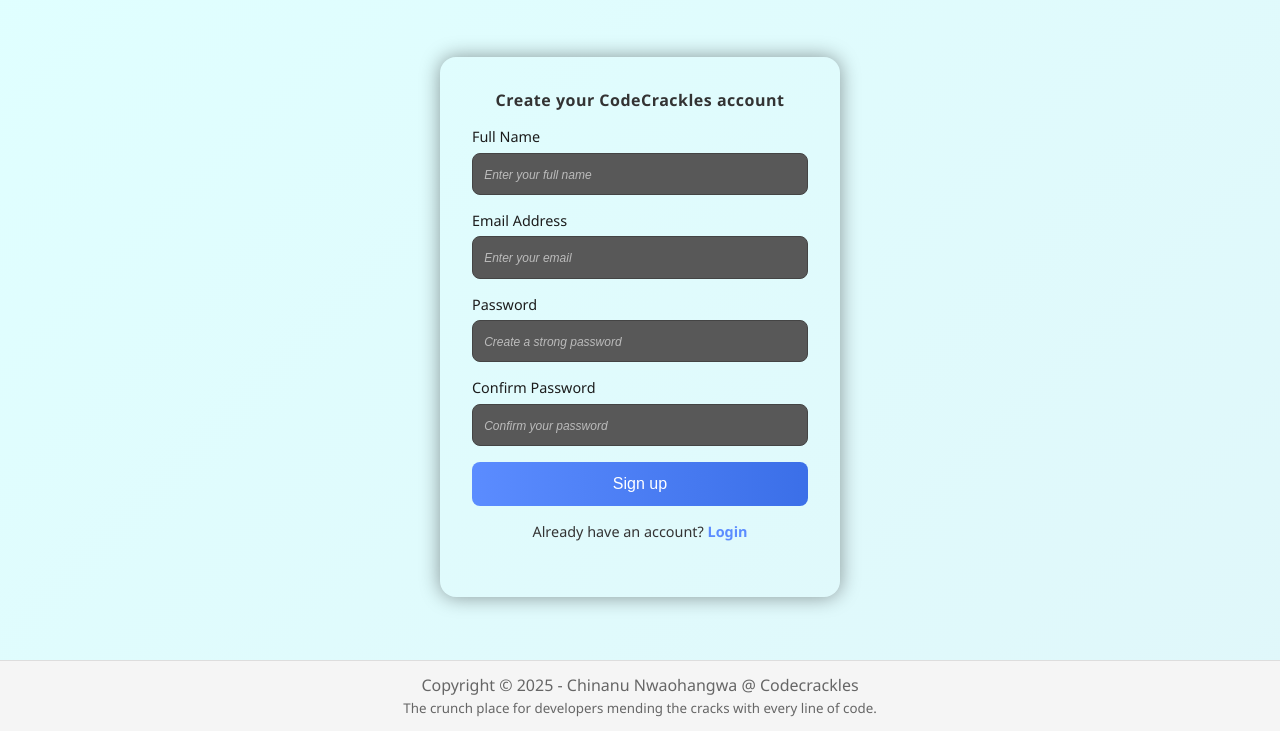
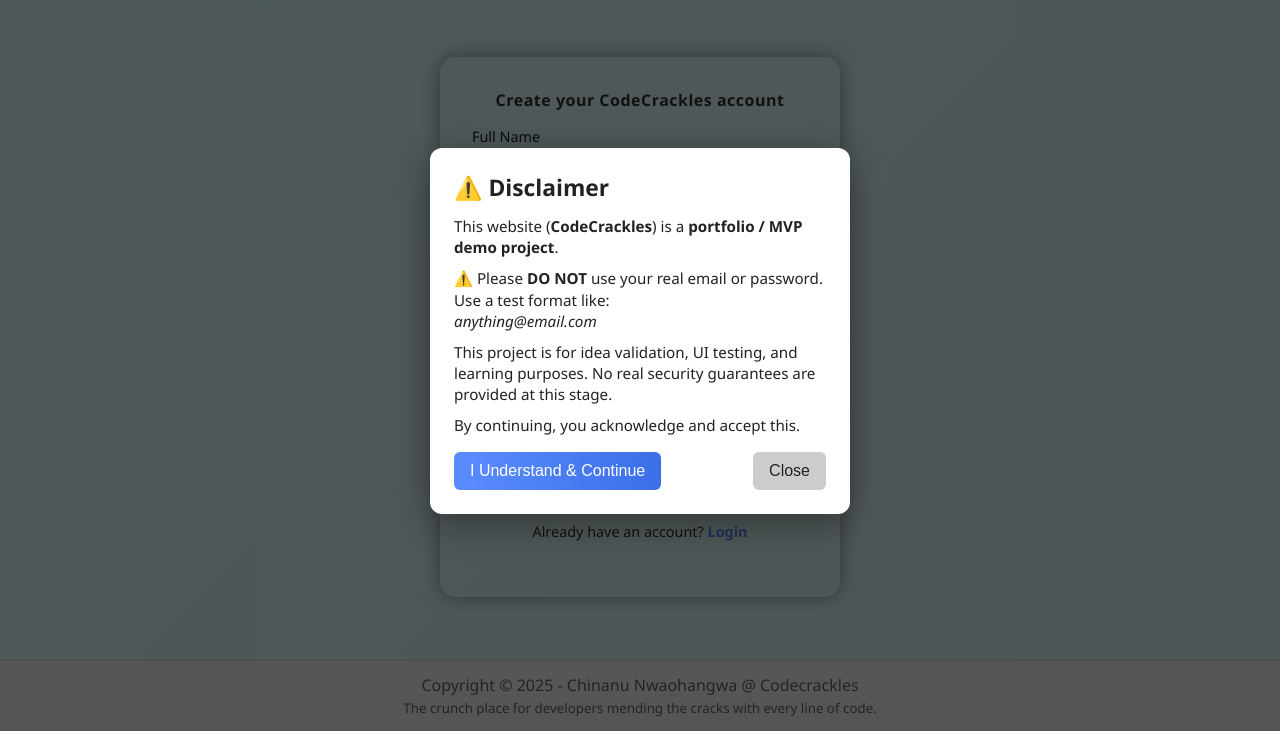
Before and after one commit to chinanugod/secure-login-UI, a plain HTML site: page register.html in a window 1280 px wide. Shown: the part 69-800 px from the top of the page. Drawn offline with Linux system fonts and the light colour scheme.

Commit message:
Add disclaimer modal for MVP demo and security notice

```diff
--- a/register.html
+++ b/register.html
@@ -90,6 +90,36 @@
           </div>
         </form>
       </div>
+
+      <!-- Disclaimer Modal -->
+      <div id="disclaimer-overlay" class="disclaimer-overlay hidden">
+        <div class="disclaimer-box">
+          <h2>⚠️ Disclaimer</h2>
+          <p>
+            This website (<strong>CodeCrackles</strong>) is a
+            <strong>portfolio / MVP demo project</strong>.
+          </p>
+
+          <p>
+            ⚠️ Please <strong>DO NOT</strong> use your real email or password.
+            Use a test format like:
+            <br />
+            <em>anything@email.com</em>
+          </p>
+
+          <p>
+            This project is for idea validation, UI testing, and learning
+            purposes. No real security guarantees are provided at this stage.
+          </p>
+
+          <p>By continuing, you acknowledge and accept this.</p>
+
+          <div class="disclaimer-actions">
+            <button id="acceptDisclaimer">I Understand & Continue</button>
+            <button id="closeDisclaimer" class="secondary">Close</button>
+          </div>
+        </div>
+      </div>
     </main>
 
     <footer>
--- a/scripts.js
+++ b/scripts.js
@@ -10,3 +10,29 @@
     }, 1000); // wait for fade transition
   }, 2500); // show splash for 2.5s
 });
+
+document.addEventListener("DOMContentLoaded", () => {
+  const overlay = document.getElementById("disclaimer-overlay");
+  const acceptBtn = document.getElementById("acceptDisclaimer");
+  const closeBtn = document.getElementById("closeDisclaimer");
+
+  if (!overlay) return;
+
+  const accepted = localStorage.getItem("cc_disclaimer_accepted");
+
+  // Show disclaimer after 2 seconds if not accepted
+  if (!accepted) {
+    setTimeout(() => {
+      overlay.classList.remove("hidden");
+    }, 2000);
+  }
+
+  acceptBtn.addEventListener("click", () => {
+    localStorage.setItem("cc_disclaimer_accepted", "yes");
+    overlay.classList.add("hidden");
+  });
+
+  closeBtn.addEventListener("click", () => {
+    overlay.classList.add("hidden");
+  });
+});
--- a/styles.css
+++ b/styles.css
@@ -469,6 +469,64 @@
   background: #f0f0f0;
 }
 
+/* =========================
+   DISCLAIMER MODAL
+========================= */
+
+.disclaimer-overlay {
+  position: fixed;
+  top: 0;
+  left: 0;
+  width: 100%;
+  height: 100%;
+  background: rgba(0, 0, 0, 0.65);
+  display: flex;
+  justify-content: center;
+  align-items: center;
+  z-index: 10000;
+}
+
+.disclaimer-box {
+  background: #ffffff;
+  color: #222;
+  padding: 1.5rem;
+  max-width: 420px;
+  width: 90%;
+  border-radius: 12px;
+  box-shadow: 0 10px 40px rgba(0, 0, 0, 0.4);
+  font-size: 0.95rem;
+}
+
+.disclaimer-box h2 {
+  margin-bottom: 0.8rem;
+}
+
+.disclaimer-box p {
+  margin-bottom: 0.6rem;
+  line-height: 1.4;
+}
+
+.disclaimer-actions {
+  display: flex;
+  justify-content: space-between;
+  margin-top: 1rem;
+}
+
+.disclaimer-actions button {
+  padding: 0.6rem 1rem;
+  border-radius: 6px;
+  border: none;
+  cursor: pointer;
+}
+
+.disclaimer-actions .secondary {
+  background: #ccc;
+  color: #222;
+}
+
+.hidden {
+  display: none;
+}
 
 /* Mobile */
 @media (max-width: 480px) {
```
Also changed, not shown: dashboard.html (+1 -1 lines), profile.js (+0 -15 lines).
